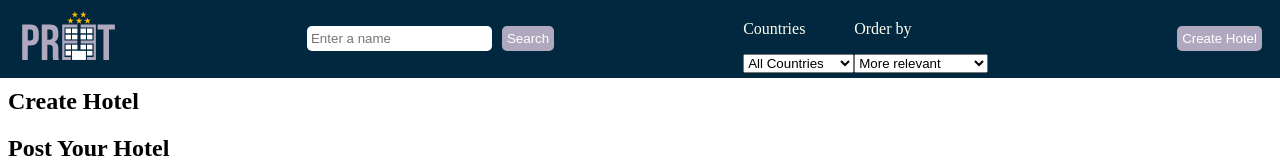
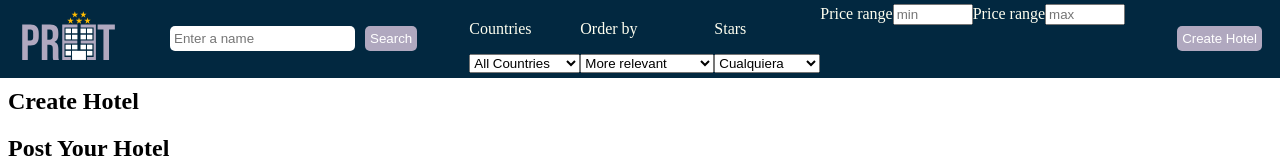
Before and after one commit to JoniRedrado/PREET-client, a React (Vite) app: page /create in a window 1280 px wide. Shown: the top 160 px of the page. Built offline with nearby package versions, Linux system fonts and the light colour scheme; no server answers.

Commit message:
Combined filters COUNTRY, STARS & PRICE

```diff
--- a/src/Components/Filters/Filters.jsx
+++ b/src/Components/Filters/Filters.jsx
@@ -80,20 +80,23 @@
 
 import { useDispatch } from "react-redux"
 import { filterHotels } from "../../redux/actions"
-import { useState } from "react";
 import s from "../Filters/Filters.module.css"
 
 
 
 const Filters = () => {
 
-  const [filters, setFilters] = useState({});
   const dispatch = useDispatch();
 
+  let filtros = {}
+
   const handleFilters = (e) =>{
+    console.log(e);
+    const newFilter = e.target.name
     const selection = e.target.value;
-    setFilters({...filters, selection})
-    dispatch(filterHotels(filters))
+    filtros[newFilter] = selection
+
+    dispatch(filterHotels(filtros))
   }
 
   return (
@@ -101,11 +104,11 @@ const Filters = () => {
       <div>
         <p>Countries</p>
         <select
-          name="selectCountry"
-          defaultValue="all"
+          name="country"
+          defaultValue=""
           onChange={handleFilters}
         >
-          <option value="all">All Countries</option>
+          <option value="">All Countries</option>
           <option value="1">Argentina</option>
           <option value="2">Bolivia</option>
           <option value="3">Brazil</option>
@@ -130,6 +133,43 @@ const Filters = () => {
             <option value="highest">Price (highest first)</option>
           </select>
         </div>
+      <div>
+        <p>Stars</p>
+        <select name="stars" onChange={handleFilters}>
+          <option value="">Cualquiera</option>
+          <option value="1">⭐</option>
+          <option value="2">⭐⭐</option>
+          <option value="3">⭐⭐⭐</option>
+          <option value="4">⭐⭐⭐⭐</option>
+          <option value="5">⭐⭐⭐⭐⭐</option>
+        </select>
+      </div>
+      <div>
+        <div>
+            <label >Price range</label>
+            <input
+              type="number"
+              id="minPrice"
+              name="minPrice"
+              placeholder="min"
+              step="10"
+              min="0"
+              max="10000"
+              onChange={handleFilters}
+            />
+            <label >Price range</label>
+            <input
+              type="number"
+              id="maxPrice"
+              name="maxPrice"
+              placeholder="max"
+              step="10"
+              min="0"
+              max="10000"
+              onChange={handleFilters}
+            />
+        </div>
+      </div>
     </div>
   );
 }
--- a/src/redux/actions.js
+++ b/src/redux/actions.js
@@ -187,7 +187,7 @@ export const pagination = (page) => {
 
 export const filterHotels = (params) =>{
   return async (dispatch) =>{
-
+    console.log(params);
     try {
       const response = await axios.get(`http://localhost:3001/hotels`, {params})
       dispatch({
```
